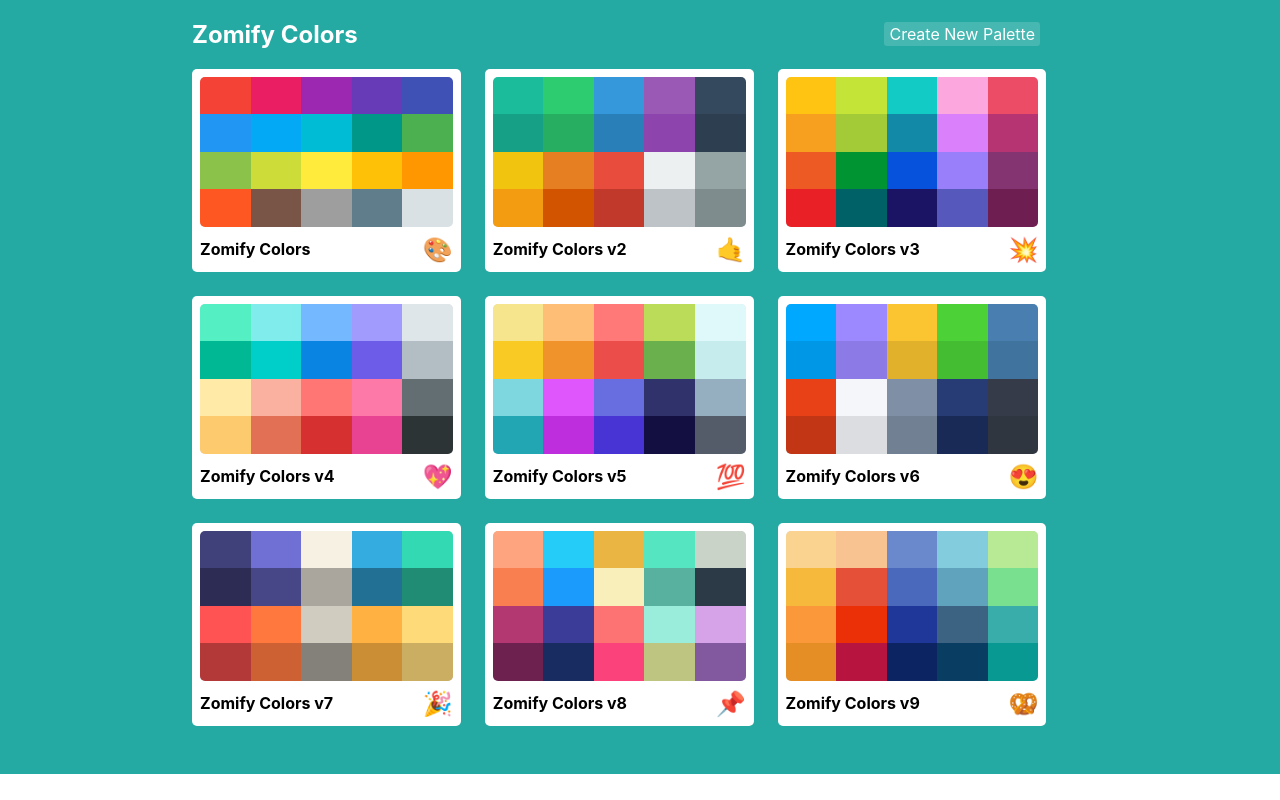
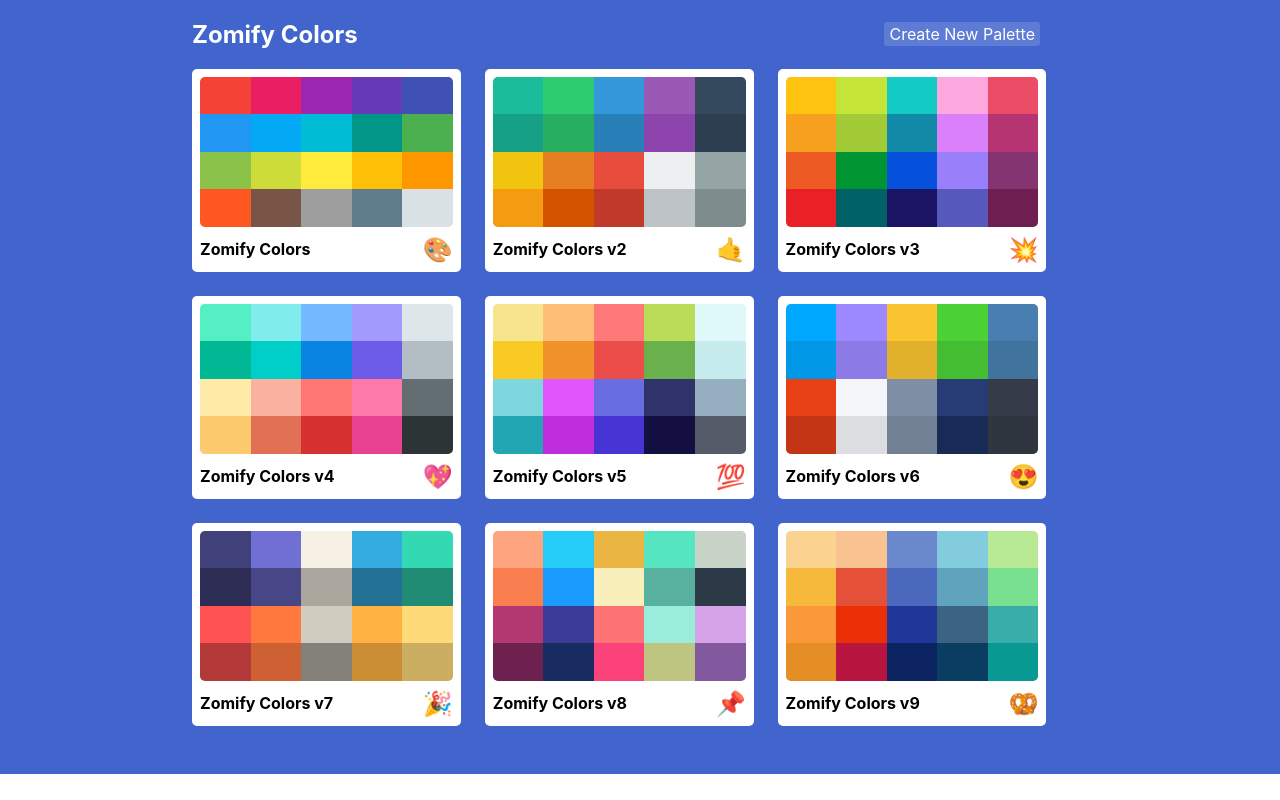
Before and after one commit to zomeru/zomify-colors, a React (Create React App) app: page / in a window 1280 px wide. Built offline with nearby package versions, Linux system fonts and the light colour scheme.

Commit message:
Change background color

```diff
--- a/src/styles/PaletteListStyles.js
+++ b/src/styles/PaletteListStyles.js
@@ -1,6 +1,6 @@
 const styles = {
   root: {
-    backgroundColor: '#25aaa3',
+    backgroundColor: '#4265CD',
     height: '100%',
     display: 'flex',
     alignItems: 'flex-start',
```
